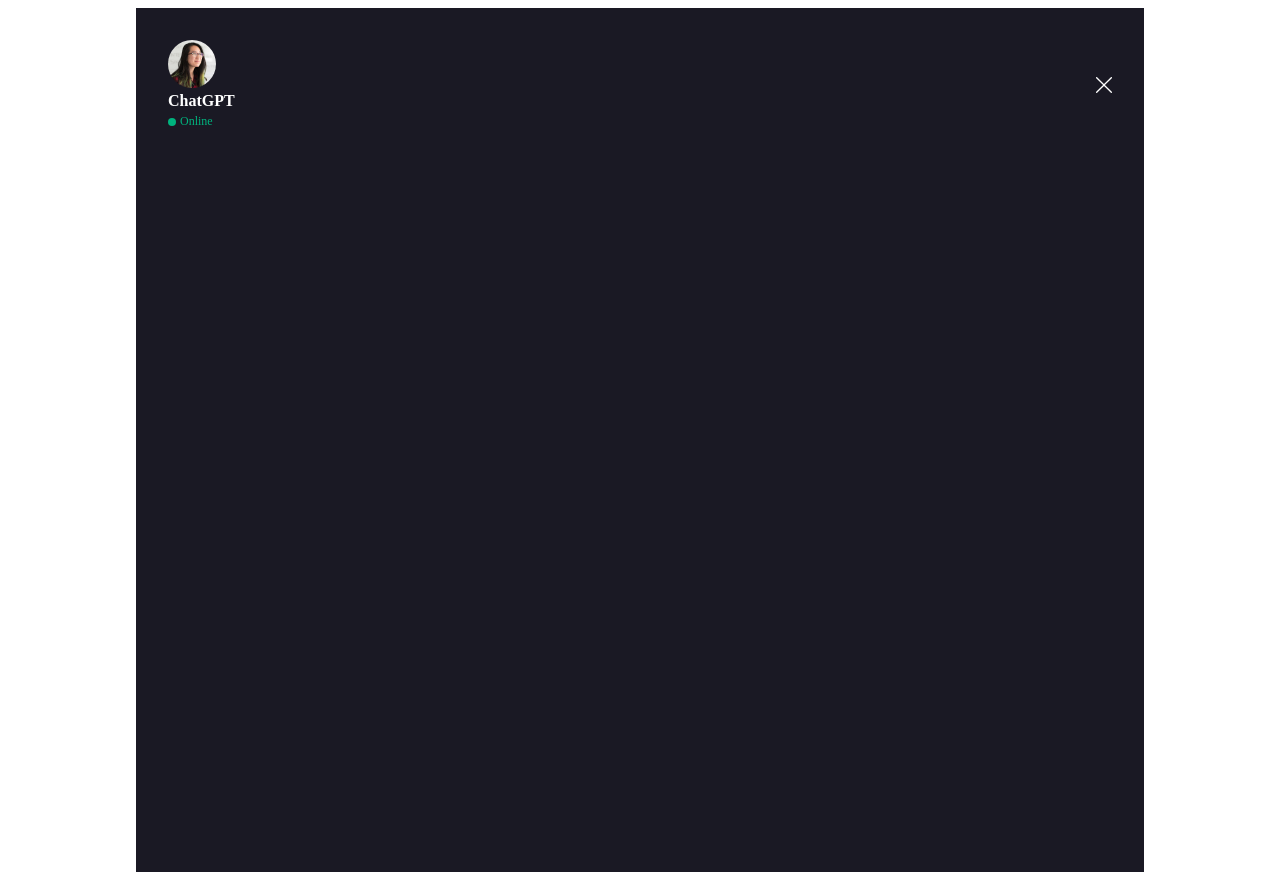
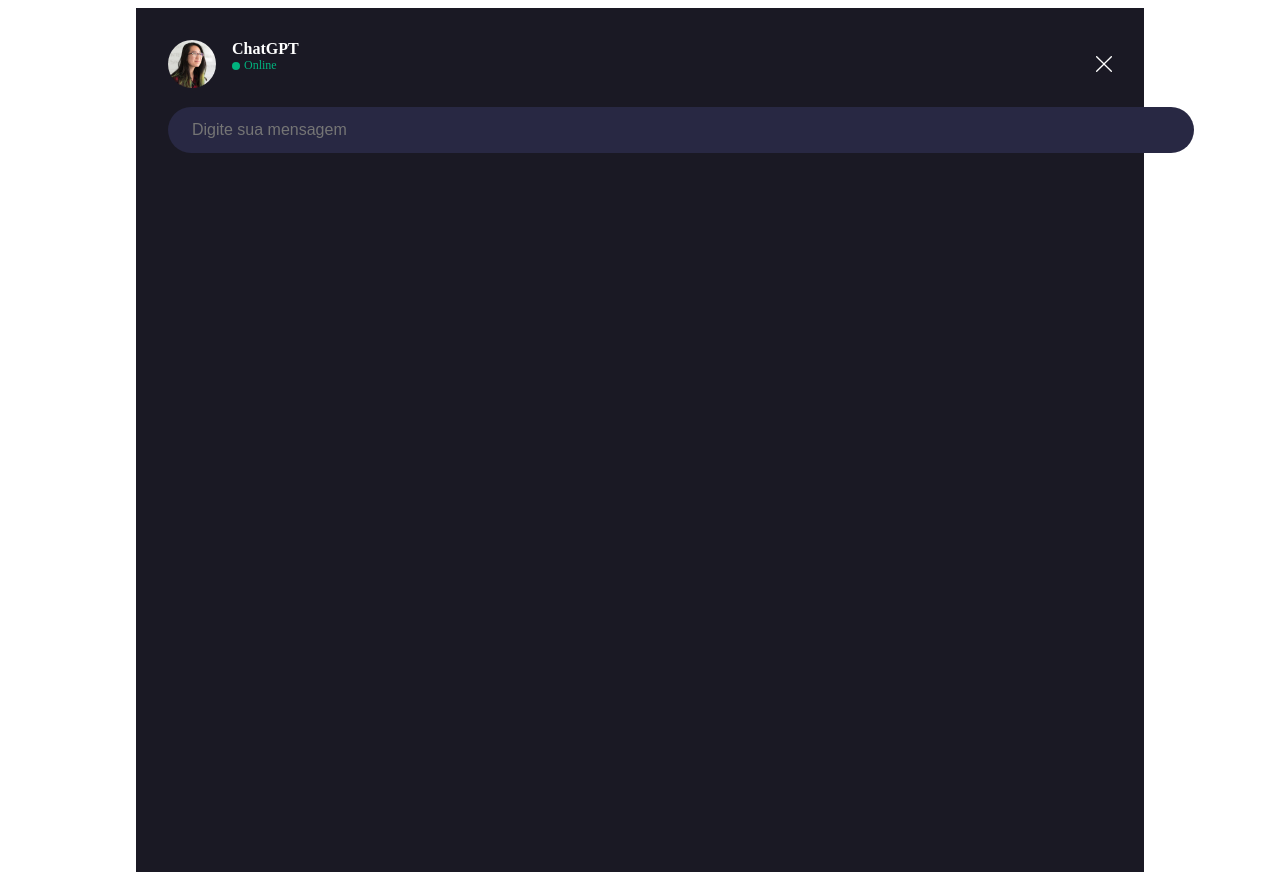
Before and after one commit to claytonfortunato/webChat-04, a React (Vite) app: page / in a window 1280 px wide. Built offline with nearby package versions, Linux system fonts and the light colour scheme; the HTML template or start-up script is replaced by a standard one.

Commit message:
feat: input add

```diff
--- a/src/App.tsx
+++ b/src/App.tsx
@@ -1,10 +1,12 @@
 import ChatHeader from "./components/ChatHeader";
+import ChatInput from "./components/ChatInput";
 import * as C from "./styles";
 
 const App = () => {
   return (
     <C.Container>
       <ChatHeader />
+      <ChatInput />
     </C.Container>
   );
 };
--- a/src/components/ChatHeader/styles.ts
+++ b/src/components/ChatHeader/styles.ts
@@ -4,13 +4,14 @@
   display: flex;
   justify-content: space-between;
   align-items: center;
-
   img {
     cursor: pointer;
   }
 `;
 
 export const Header = styled.div`
+  display: flex;
+  gap: 1rem;
   img {
     width: 3rem;
     height: 3rem;
@@ -20,10 +21,8 @@
 `;
 
 export const Status = styled.div`
-  display: grid;
-
   strong {
-    margin-bottom: 0.25rem;
+    margin-bottom: 1rem;
     color: #fff;
   }
 
--- /dev/null
+++ b/src/components/ChatInput/index.tsx
@@ -0,0 +1,11 @@
+import * as C from "./styles";
+
+const ChatInput = () => {
+  return (
+    <C.Container>
+      <input type="text" placeholder="Digite sua mensagem" />
+    </C.Container>
+  );
+};
+
+export default ChatInput;
--- /dev/null
+++ b/src/components/ChatInput/styles.ts
@@ -0,0 +1,24 @@
+import styled from "styled-components";
+
+export const Container = styled.div`
+  width: 100%;
+
+  input {
+    border: none;
+    width: 100%;
+    background: #282843;
+    color: #fff;
+    font-size: 1rem;
+    border-radius: 999px;
+    padding: 0.875rem 3.625rem 0.875rem 1.5rem;
+
+    &:disabled {
+      opacity: 0.5;
+      cursor: not-allowed;
+    }
+
+    &:not(:disabled):focus {
+      outline: 2px solid #e1e1e6;
+    }
+  }
+`;
```
